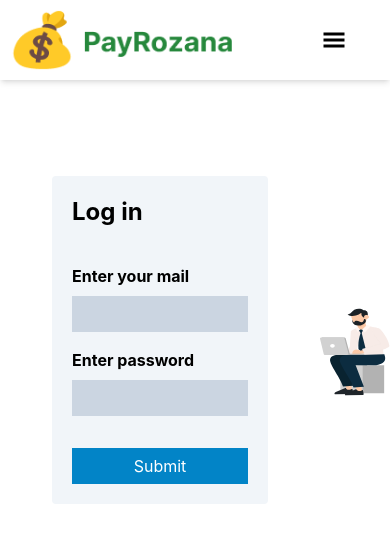
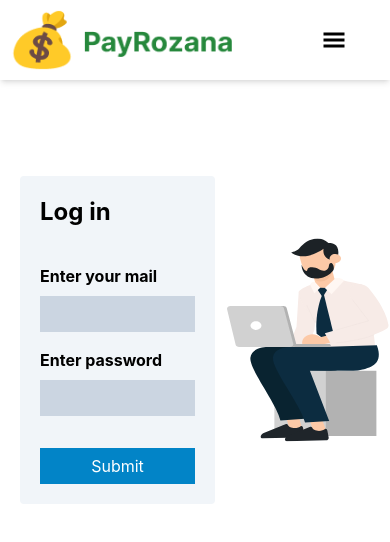
Before and after one commit to Prabhashbhajnai/Pay-Rozana, a React (Create React App) app in the folder client/: page /login in a window 390 px wide. Shown: the top 542 px of the page. Built offline with nearby package versions, Linux system fonts and the light colour scheme.

Commit message:
Feat: added responsiveness to login page

```diff
--- a/client/src/Pages/Login.jsx
+++ b/client/src/Pages/Login.jsx
@@ -7,8 +7,8 @@ const Login = () => {
   return (
     <>
          <div className='flex flex-row mt-20 '>
-                <div className='w-3/4 m-4 text-start sm:w-1/2'>
-                <div className='w-3/4 sm:w-1/2 bg-slate-100 rounded p-5 sm: m-auto  '>
+                <div className='w-1/2 m-4 text-start sm:w-1/2'>
+                <div className='w-full sm:w-1/2 bg-slate-100 rounded p-5 ml-1 sm:m-auto  '>
                 <h1 className='font-bold text-2xl mb-5'>Log in</h1>
                 <form action="" className='flex flex-col'>
                     <label htmlFor="" className='font-bold mt-4'>Enter your mail</label>
@@ -20,7 +20,7 @@ const Login = () => {
                 </div>
                 </div>
 
-                <div className='w-1/4 h-96 items-start  sm:w-1/2 '>
+                <div className='w-full sm:w-1/4 h-113  items-start  sm:w-1/2 '>
                         <img
                             src={person4}
                             alt="person"
```
